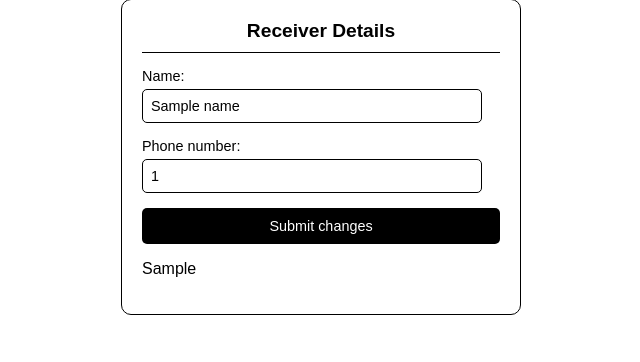
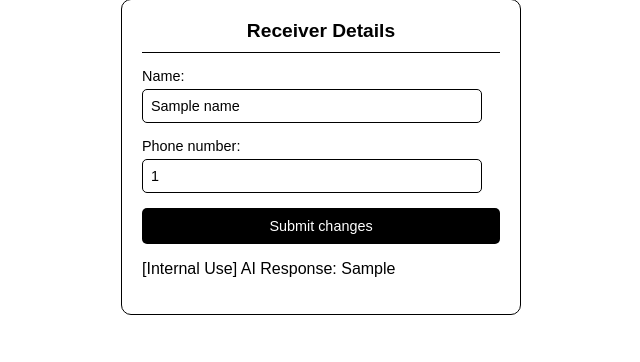
Before and after one commit to KrishnaKumarSoni/SubmitFTePOD, a Flask app: template templates/success.html in a window 1280 px wide. Shown: the part 89-451 px from the top of the page, without its empty margins (319-959 px from the left). Run offline with Flask 3, Linux system fonts and the light colour scheme; the template is opened without the code that fills it: most values are stand-ins (such as "Sample title", 1, 10 or a date in 2020).

Commit message:
bare minimum

```diff
--- a/templates/success.html
+++ b/templates/success.html
@@ -82,7 +82,7 @@
             <input type="submit" value="Submit changes">
         </form>
         <div>
-            <p>{{ ai_response }}</p>
+            <p>[Internal Use] AI Response: {{ ai_response }}</p>
         </div>
     </div>
 </body>
```
